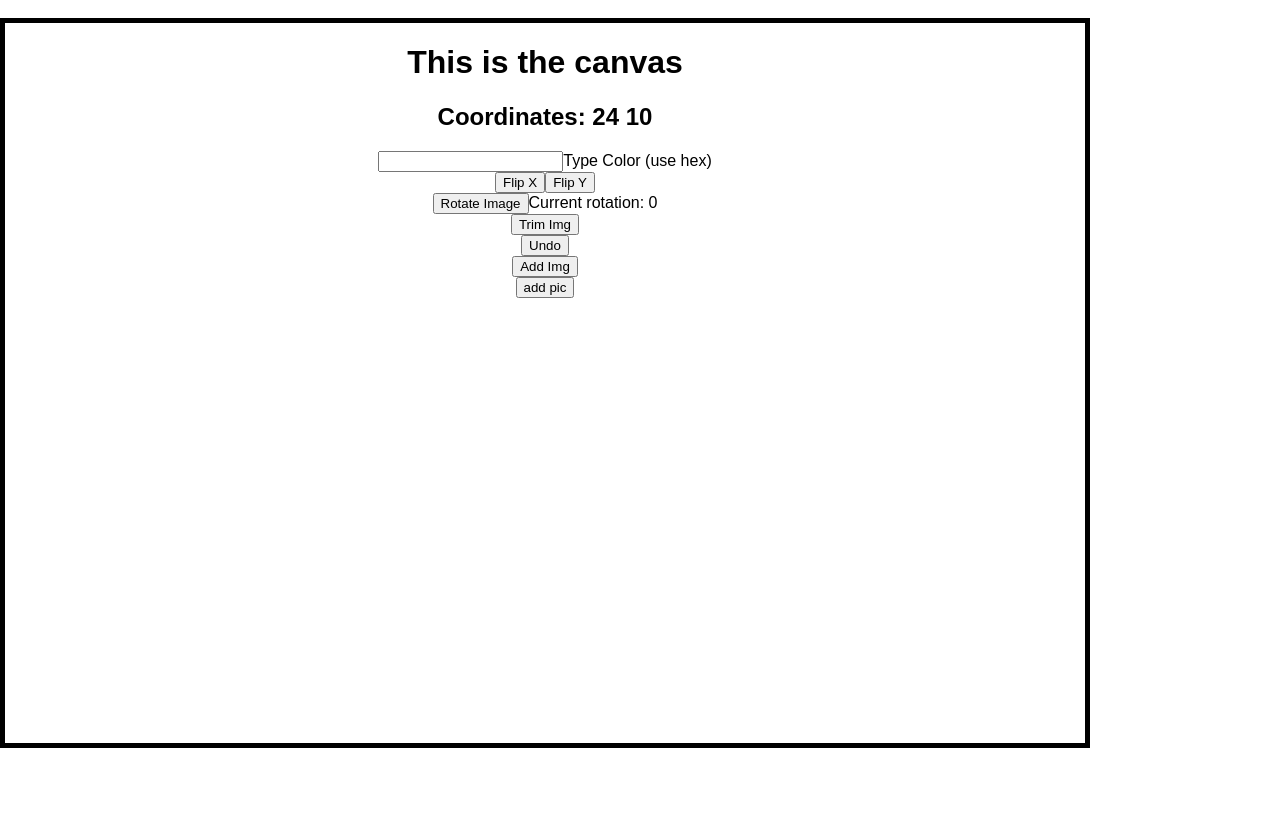
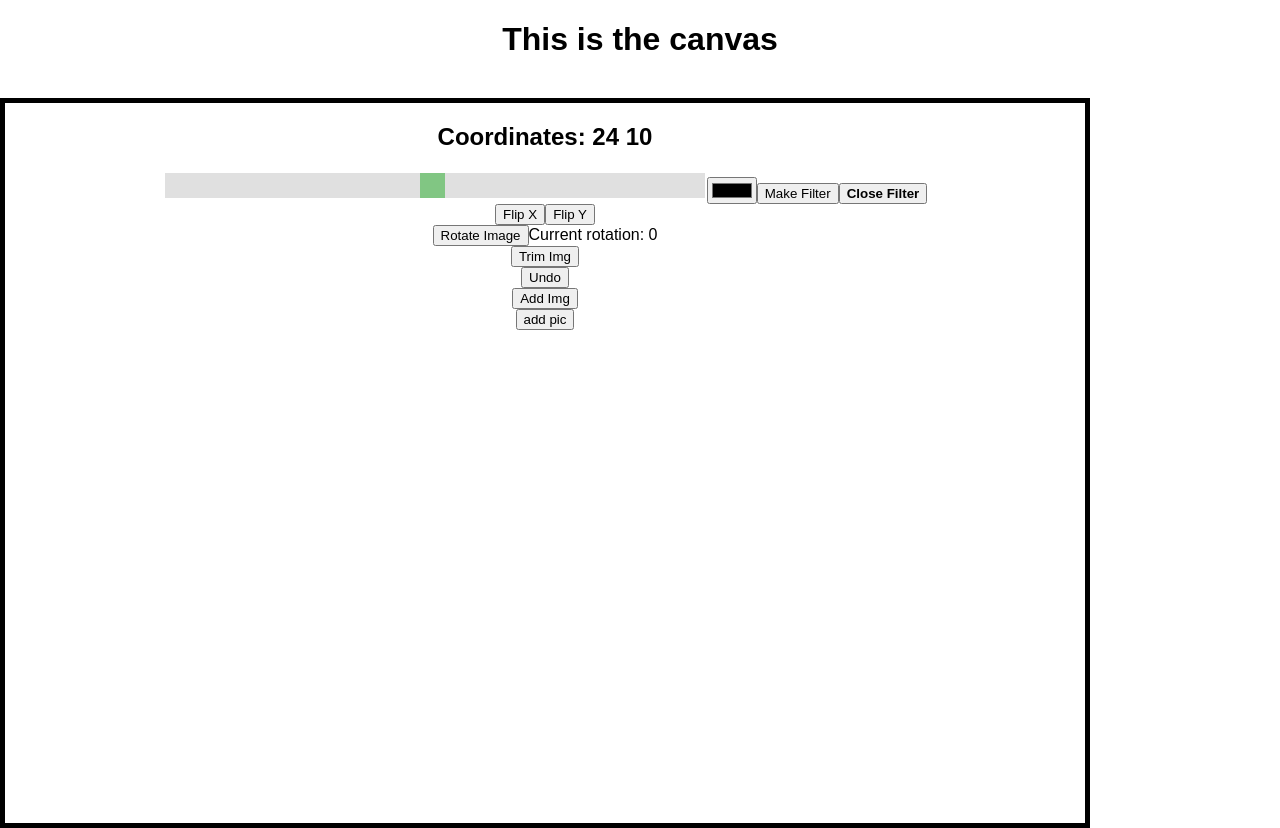
Before and after one commit to Zabari/WebImageProcess, a React (Create React App) app in the folder frontend/webapp/: page / in a window 1280 px wide. Both pictures are taken after a click on the button "Filter". Before the commit the page ends 800 px from the top, so only its background shows below. Built offline with nearby package versions, Linux system fonts and the light colour scheme.

Commit message:
refactoring

```diff
--- a/frontend/webapp/src/App.js
+++ b/frontend/webapp/src/App.js
@@ -8,6 +8,7 @@ class App extends Component {
     return (
       <div className="App">
         <title>Image Processor</title>
+        <h1 text-align="center">This is the canvas</h1>
         <br></br>
         <Canvas></Canvas>
 
--- a/frontend/webapp/src/components/canvas/Canvas.js
+++ b/frontend/webapp/src/components/canvas/Canvas.js
@@ -21,7 +21,7 @@ class Canvas extends Component {
               y: 0
           },
           filter:{
-              color: "",
+              color: 0x00,
               percent: 0
           },
           mouseX: 0,
@@ -42,17 +42,24 @@ class Canvas extends Component {
       });
   }
 
-  filterCallback = (filterData) => {
+  filterCallback = (filterColor,filterPercent) => {
     this.setState({
-        filter : filterData
+        filter : {
+            color: filterColor,
+            percent : filterPercent
+        }
     });
+    console.log(this.state.filter);
   }
 
   flipCallback = (flipData) => {
-    this.setState({
-        flipped : flipData
-    });
-    console.log(this.state.flipped);
+    // this.setState({
+    //     flipped : {
+    //         x :
+    //         y :
+    //     }
+    // });
+    // console.log(this.state.flipped);
   }
 
   undoCallback = (undoData) => {
@@ -73,8 +80,9 @@ class Canvas extends Component {
   }
 
   handleSubmit(e){
+      this.addPhoto();
+      this.saveData();
       e.preventDefault();
-      this.addPhoto();
   }
 
 _onMouseMove(e) {
@@ -89,6 +97,7 @@ _onMouseMove(e) {
             'Content-Type': 'application/json'
           },
             body: JSON.stringify({
+            filename: 'test',
             command: this.state.command,
             rotationDegree: this.state.degrees,
             trimX: this.state.trimDimensions.x,
@@ -97,13 +106,14 @@ _onMouseMove(e) {
             filterPercent: this.state.filter.percent
           })
         })
+        .then ( (response) => response.json())
         .then( (response) => {
           this.setState({saved:1});
         });
       }
 
       addPhoto(){
-          console.log("test");
+
         fetch("/api/add", {
           method: "post",
           headers: {
@@ -111,40 +121,27 @@ _onMouseMove(e) {
             'Content-Type': 'application/json'
           },
             body: JSON.stringify({
-            url : "https://s3.amazonaws.com/cdn-origin-etr.akc.org/wp-content/uploads/2017/11/13001000/Beagle-On-White-01-400x267.jpg"
+                url : this.state.url
           })
         })
+        .then ( (response) => response.json())
         .then( (response) => {
-        //   this.setState({saved:1});
+        this.setState({saved:1});
         console.log(response);
         });
       }
 
-addData(){
 
-}
 
 handleCanvasClick(e){
 
-    // this.setState({currentTool: 'rotate'});
 
-    // if(this.state.currentTool === 'trim'){
-    //     // let begin_x = this.state.mouseX;
-    //     // let begin_y = this.state.mouseY;
-    // }
 
-    // else if(this.state.currentTool === 'flip'){
-    //     this.renderFlip();
-    // }
-    // else if(this.state.currentTool === 'color'){
-    //     this.renderColorSlider();
-    // }
 }
 
     renderImg(){
         return (
         <div onMouseMove = {this._onMouseMove} onClick={this.handleCanvasClick} className="Canvas">
-            <h1>This is the canvas</h1>
             <h2>Coordinates: {this.state.mouseX} {this.state.mouseY} </h2>
             <Filter callback = {this.filterCallback}/>
             <Flip callback = {this.flipCallback} />
@@ -170,7 +167,6 @@ handleCanvasClick(e){
     return (
 
       <div onMouseMove = {this._onMouseMove} onClick={this.handleCanvasClick} className="Canvas">
-          <h1>This is the canvas</h1>
           <h2>Coordinates: {x} {y} </h2>
           <Filter callback = {this.filterCallback}/>
           <Flip callback = {this.flipCallback} />
@@ -178,7 +174,7 @@ handleCanvasClick(e){
           <Trim callback = {this.trimCallback}/>
           <Undo callback = {this.undoCallback} />
           <Add callback = {this.addCallback}/>
-          <button onClick={this.handleSubmit}>add pic</button>
+          <button type ="button" onClick={this.handleSubmit}>add pic</button>
       </div>
     );
   }
--- a/frontend/webapp/src/components/canvas/buttons/filter/Filter.js
+++ b/frontend/webapp/src/components/canvas/buttons/filter/Filter.js
@@ -8,13 +8,13 @@ class Filter extends Component{
         this.state = {
             toggled : false,
             sliderValue : 50,
-            color: ""
+            color: 0x00
         };
         this.onClick = this.onClick.bind(this);
-        this.renderSlider = this.renderSlider.bind(this);
+        this.renderInputs = this.renderInputs.bind(this);
         this.handleChange = this.handleChange.bind(this);
-        this.handleTextChange = this.handleTextChange.bind(this);
-        this.handleTextSubmit = this.handleTextSubmit.bind(this);
+        this.handleSubmit = this.handleSubmit.bind(this);
+
     }
 
     onClick(e){
@@ -24,22 +24,12 @@ class Filter extends Component{
         })
     }
 
-    handleTextChange(e){
-        const tempColor = e.target.value;
+    handleSubmit(e){
+        const colorval = document.getElementById("colorpicker").value;
         this.setState({
-            color : tempColor
+            color: colorval
         });
-    }
-
-    handleTextSubmit(e){
-        // callback
-        e.preventDefault();
-        let isToggled = !this.state.toggled;
-        this.setState({
-            toggled : isToggled,
-            color : ""
-        });
-        this.renderSlider();
+        this.props.callback(this.state.color,this.state.sliderValue);
     }
 
     handleChange(e){
@@ -47,33 +37,25 @@ class Filter extends Component{
         this.setState({
             sliderValue : newval
         });
-        console.log(this.state.sliderValue);
+
     }
 
-    renderText(){
-        return(
-            <div className="color-button">
-                <form onSubmit={this.handleTextSubmit}>
-                <input onChange={this.handleTextChange} type="text"/>
-                    Type Color (use hex)
-                </form>
-            </div>
-        );
-    }
 
-    renderSlider(){
+    renderInputs(){
         return(
         <div className="slidecontainer">
             <input onChange = {this.handleChange}
             type="range" min="1" max="100" value={this.state.sliderValue} className="slider" id="myRange" />
-            <button onClick={this.onClick}>{this.state.toggled ? (<b>Close Slider</b>) : (<b>Open Slider</b>) }</button>
+            <input type="color" id="colorpicker"/>
+            <button onClick={this.handleSubmit}>Make Filter</button>
+            <button onClick={this.onClick}>{this.state.toggled ? (<b>Close Filter</b>) : (<b>Open Filter</b>) }</button>
         </div>
         );
     }
 
     render(){
         if(this.state.toggled){
-            return this.renderText();
+            return this.renderInputs();
         }
         return(
             <div className="filter-button">
--- a/frontend/webapp/src/components/canvas/buttons/flip/Flip.js
+++ b/frontend/webapp/src/components/canvas/buttons/flip/Flip.js
@@ -6,35 +6,27 @@ class Flip extends Component{
     constructor(){
         super();
         this.state = {
-            toggled : {
-                x : false,
-                y : false
-            }
+            xtoggled : false,
+            ytoggled : false
         };
         this.onClickX = this.onClickX.bind(this);
         this.onClickY = this.onClickY.bind(this);
     }
 
     onClickX(e){
-        let isToggledX = !this.state.toggled.x;
-        let isToggledY = this.state.toggled.y;
+        let isToggledX = !this.state.xtoggled;
         this.setState({
-            toggled : {
-                isToggledX, isToggledY
-            }
+            xtoggled : isToggledX
         })
-        this.props.callback(this.state.toggled);
+        this.props.callback(this.state.xtoggled);
     }
 
     onClickY(e){
-        let isToggledX = this.state.toggled.x;
-        let isToggledY = !this.state.toggled.y;
+        let isToggledY = !this.state.ytoggled;
         this.setState({
-            toggled : {
-                isToggledX, isToggledY
-            }
+            ytoggled : isToggledY
         })
-        this.props.callback(this.state.toggled);
+        this.props.callback(this.state.ytoggled);
     }
 
     render(){
```
